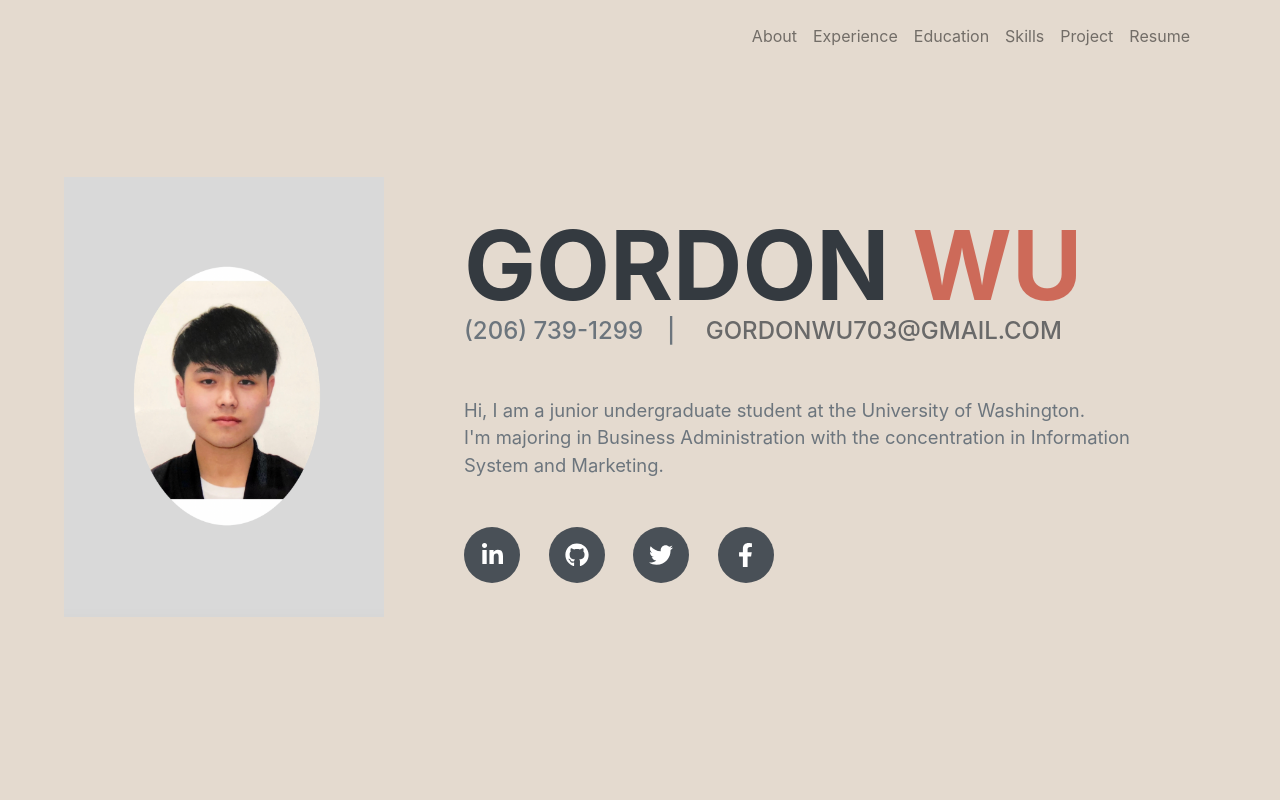
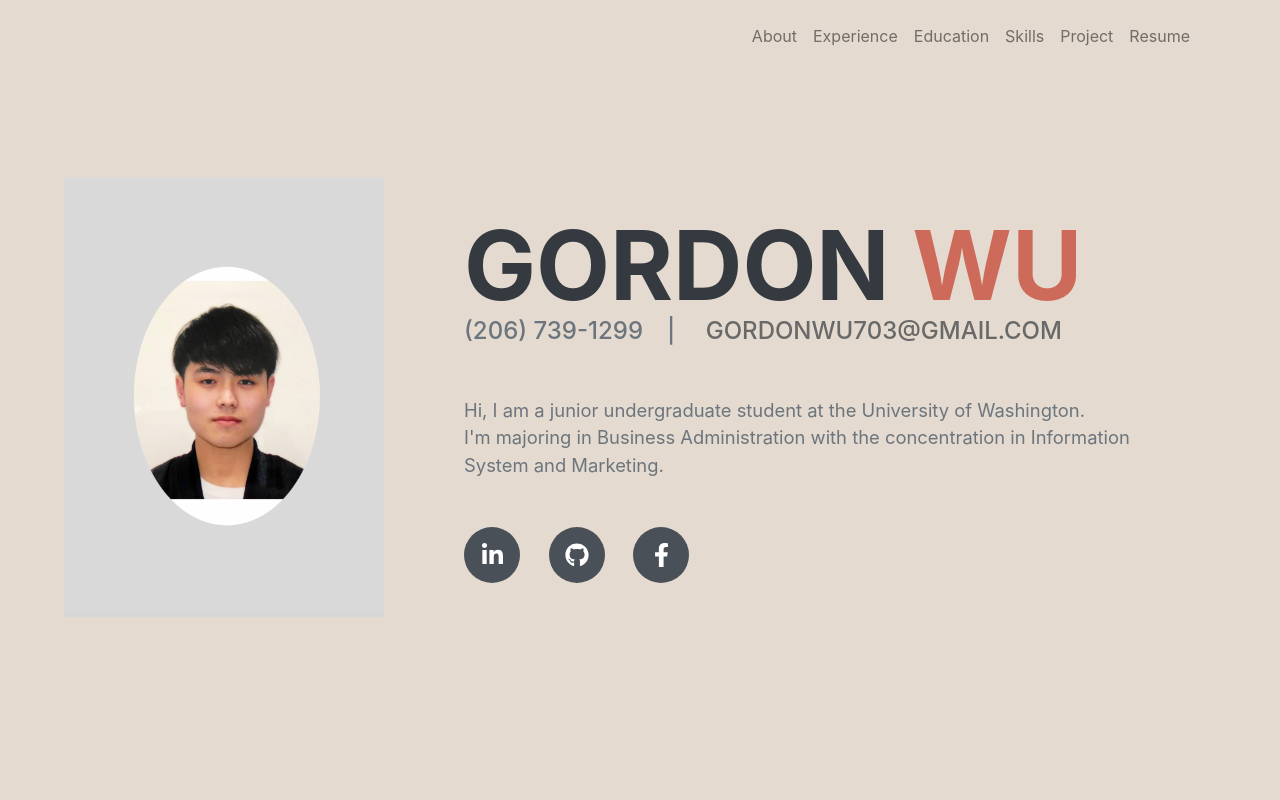
Before and after one commit to gordonuw/gordonwu, a plain HTML site: page index.html in a window 1280 px wide. Shown: the top 800 px of the page. Drawn offline with nearby package versions, Linux system fonts and the light colour scheme; a web font is replaced by a local one.

Commit message:
Update index.html

```diff
--- a/index.html
+++ b/index.html
@@ -73,7 +73,6 @@
                     <div class="social-icons">
                         <a class="social-icon" href="https://www.linkedin.com/in/gordon-wu-94a789181"><i class="fab fa-linkedin-in"></i></a>
                         <a class="social-icon" href="https://github.com/gordonuw"><i class="fab fa-github"></i></a>
-                        <a class="social-icon" href="#"><i class="fab fa-twitter"></i></a>
                         <a class="social-icon" href="https://www.facebook.com/profile.php?id=100008306499761"><i class="fab fa-facebook-f"></i></a>
                     </div>
                 </div>
```
